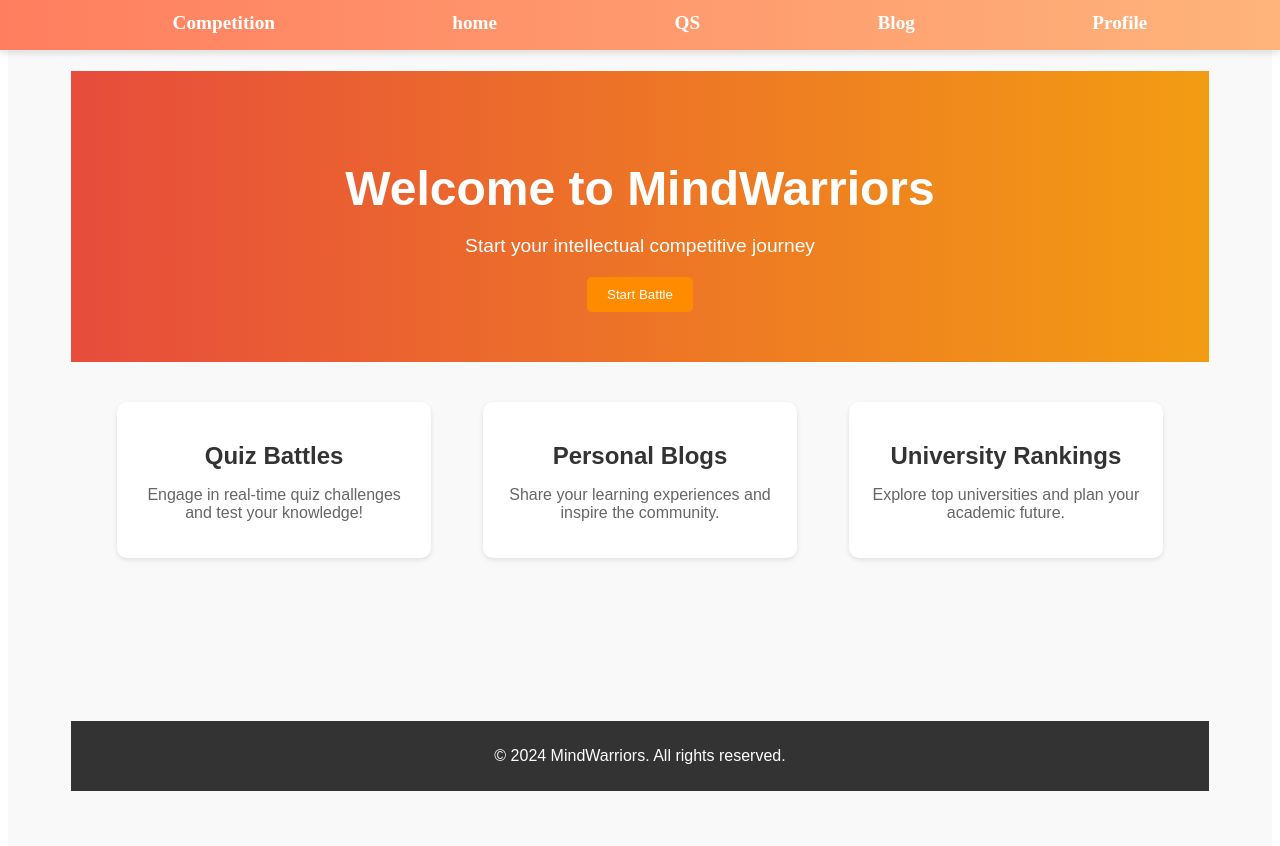
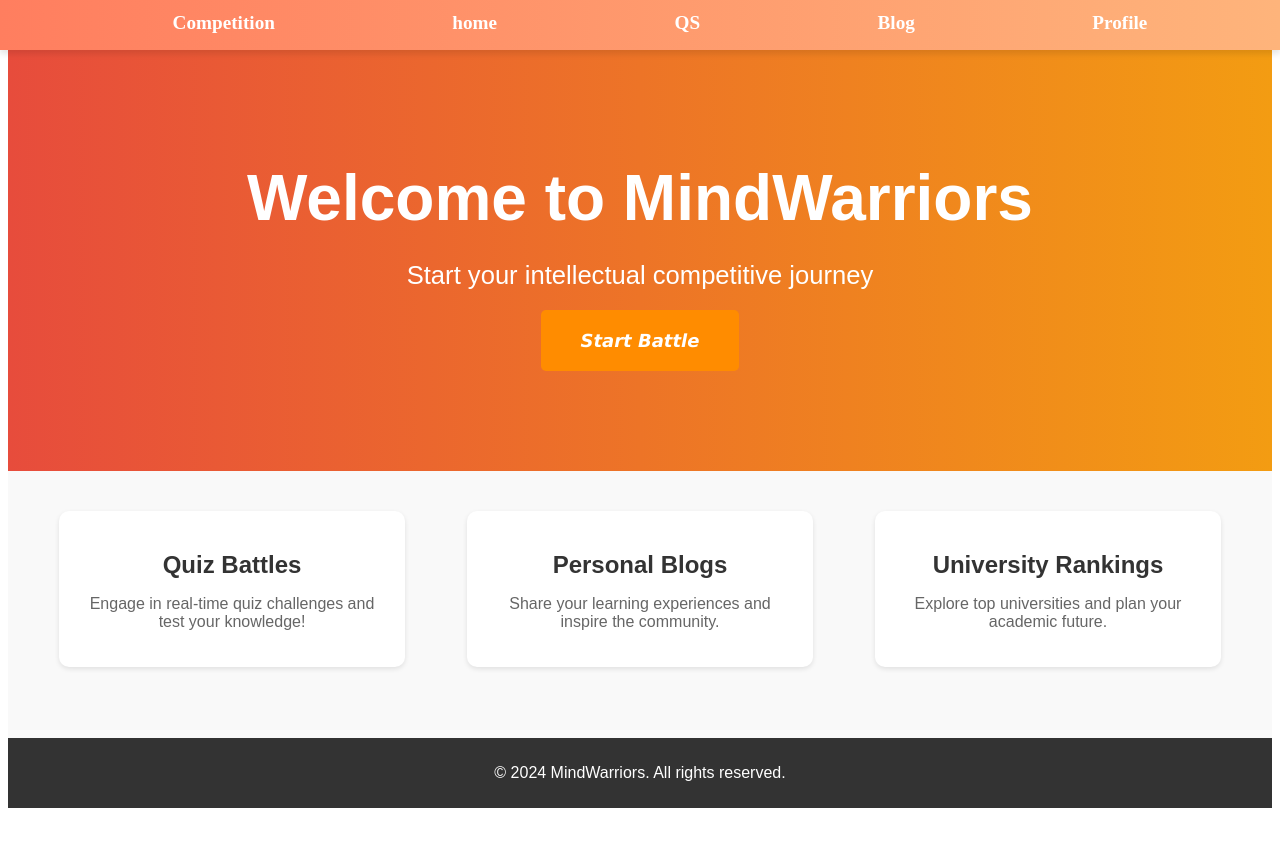
Before and after one commit to GEYETINGFENG/Software-Architecture-Project, a Vue app in the folder frontend/: page /mainPage in a window 1280 px wide. Shown: the top 846 px of the page. After the commit the page ends 816 px from the top, so only its background shows below. Built offline with nearby package versions, Linux system fonts and the light colour scheme.

Commit message:
perf:优化mainpage样式

```diff
--- a/frontend/src/assets/css/mainPageStyle.css
+++ b/frontend/src/assets/css/mainPageStyle.css
@@ -4,8 +4,7 @@
     text-align: center;
     background-color: #f9f9f9;
     color: #333;
-    padding: 5%;
-    min-height: 90vh;
+    min-height: 100vh;
     display: flex;
     flex-direction: column;
     }
@@ -14,29 +13,33 @@
     .hero {
     background: linear-gradient(to right, #e74c3c 0%, #f39c12 100%);
     color: white;
-    padding: 50px 20px;
+    padding: 100px 20px;
     justify-content: center;
     align-items: center;
     text-align: center;
     }
 
     .hero h1 {
-    font-size: 3rem;
+    font-size: 4rem;
     margin-bottom: 10px;
     }
 
     .hero p {
-    font-size: 1.2rem;
+    font-size: 1.6rem;
     margin-bottom: 20px;
     }
 
     .cta-button {
-    padding: 10px 20px;
+    padding: 20px 40px;
     background-color: #ff8c00;
     color: white;
     border: none;
     border-radius: 5px;
     cursor: pointer;
+    font-size:large;
+    font-style: italic;
+    font-family: 'Verdana', sans-serif;
+    font-weight: bold;
     }
 
     .cta-button:hover {
--- a/frontend/src/views/ProfilePage.vue
+++ b/frontend/src/views/ProfilePage.vue
@@ -37,7 +37,7 @@
         </div>
       </div>
     </div>
-  </div>
+
 </template>
 
 <script>
--- a/frontend/src/views/mainPage.vue
+++ b/frontend/src/views/mainPage.vue
@@ -33,17 +33,17 @@
 
   <script>
   import Topbar from '../components/Topbar.vue';
+  import Quiz from './Quiz.vue';
   export default {
     name: 'MainPage',
     components: {
       Topbar
     },
     methods: {
-        startJourney() {
-        // Logic for starting the quiz battle journey
-        alert("Quiz battle coming soon!");
-        },
-        },
+    startJourney() {
+      this.$router.push({ path: '/quiz' });
+    }
+    }
     };
   </script>
 
```
